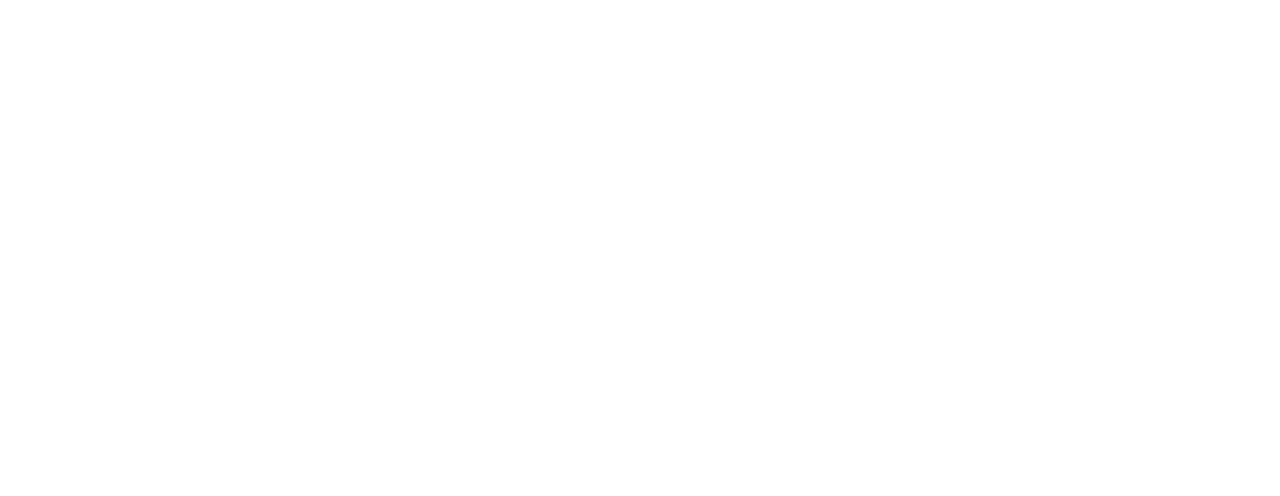
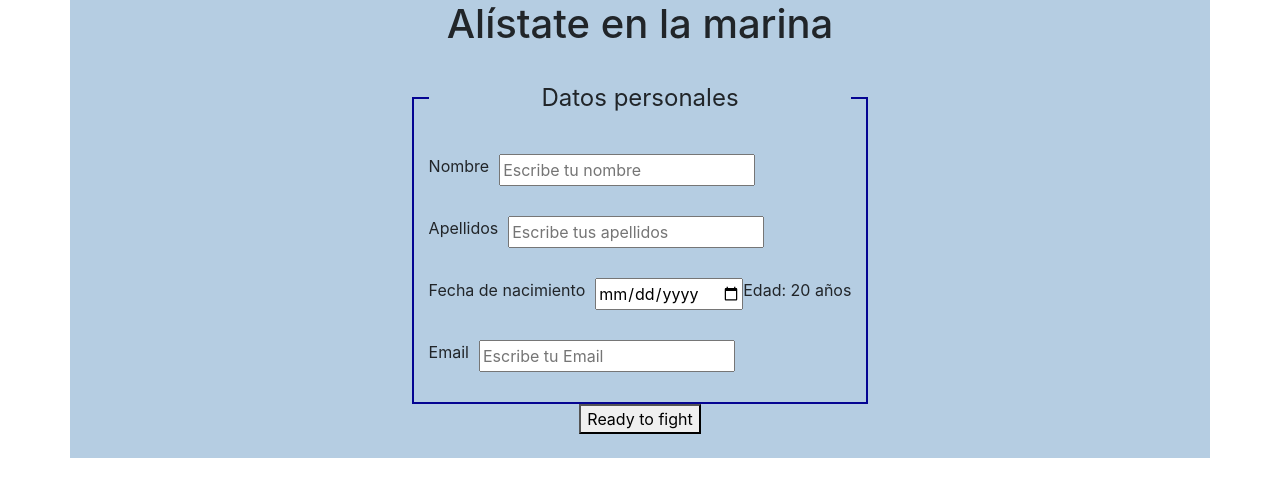
Before and after one commit to r-navarrouribe/c2-react-formulario, a React (Create React App) app: page / in a window 1280 px wide. Shown: the top 496 px of the page. Built offline with nearby package versions, Linux system fonts and the light colour scheme.

Commit message:
Contenido del formulario y contador

```diff
--- a/src/App.js
+++ b/src/App.js
@@ -1,5 +1,17 @@
+import { Header } from "./components/Header";
+import { Formulario } from "./components/Formulario";
+import { useState } from "react";
+
 function App() {
-  return <></>;
+  const [contador, setContador] = useState(0);
+  return (
+    <>
+      <div className="contenedor-general container">
+        <Header />
+        <Formulario contador={contador} setContador={setContador} />
+      </div>
+    </>
+  );
 }
 
 export default App;
--- /dev/null
+++ b/src/components/Formulario.js
@@ -0,0 +1,22 @@
+import { Paso1 } from "./Paso1";
+import { Paso2 } from "./Paso2";
+import { Paso3 } from "./Paso3";
+
+export const Formulario = (props) => {
+  const { contador, setContador } = props;
+  const showPaso = () => {
+    if (contador === 0) {
+      return <Paso1 />;
+    } else if (contador === 1) {
+      return <Paso2 />;
+    } else {
+      return <Paso3 />;
+    }
+  };
+  return (
+    <form className="pasos row flex-column align-items-center justify-content-center py-4">
+      {showPaso()}
+      <button type="boton-submit submit">Ready to fight</button>
+    </form>
+  );
+};
--- /dev/null
+++ b/src/components/Header.js
@@ -0,0 +1,7 @@
+export const Header = () => {
+  return (
+    <header className="cabecera row justify-content-center">
+      <h1>Alístate en la marina</h1>
+    </header>
+  );
+};
--- /dev/null
+++ b/src/components/Paso1.js
@@ -0,0 +1,24 @@
+export const Paso1 = () => {
+  return (
+    <fieldset className="campo-form d-flex justify-content-center alight-items-center flex-column">
+      <legend className="titulo-campo">Datos personales</legend>
+      <div className="input-campo">
+        <label htmlFor="nombre">Nombre</label>
+        <input type="text" id="nombre" placeholder="Escribe tu nombre" />
+      </div>
+      <div className="input-campo">
+        <label htmlFor="apellidos">Apellidos</label>
+        <input type="text" id="apellidos" placeholder="Escribe tus apellidos" />
+      </div>
+      <div className="input-campo">
+        <label htmlFor="fecha">Fecha de nacimiento</label>
+        <input type="date" id="fecha" />
+        <span>Edad: 20 años</span>
+      </div>
+      <div className="input-campo">
+        <label htmlFor="email">Email</label>
+        <input type="email" id="email" placeholder="Escribe tu Email" />
+      </div>
+    </fieldset>
+  );
+};
--- /dev/null
+++ b/src/components/Paso2.js
@@ -0,0 +1,19 @@
+export const Paso2 = () => {
+  return (
+    <fieldset className="campo-form d-flex justify-content-center alight-items-center flex-column">
+      <legend className="titulo-campo">Datos de acceso</legend>
+      <div className="input-campo">
+        <label htmlFor="usuario">Nombre de usuario</label>
+        <input type="text" id="usuario" placeholder="Nombre de usuario" />
+      </div>
+      <div className="input-campo">
+        <label htmlFor="password">Contraseña</label>
+        <input type="password" id="password" placeholder="Contraseña" />
+      </div>
+      <div className="input-campo">
+        <label htmlFor="password-repeat">Repite la contraseña</label>
+        <input type="password" id="password-repeat" placeholder="Contraseña" />
+      </div>
+    </fieldset>
+  );
+};
--- /dev/null
+++ b/src/components/Paso3.js
@@ -0,0 +1,19 @@
+export const Paso3 = () => {
+  return (
+    <fieldset className="campo-form d-flex justify-content-center alight-items-center flex-column">
+      <legend className="titulo-campo">Login</legend>
+      <div className="input-campo">
+        <label htmlFor="user-login">Nombre de usuario</label>
+        <input type="text" id="user-login" placeholder="Nombre de usuario" />
+      </div>
+      <div className="input-campo">
+        <label htmlFor="password-login">Contraseña</label>
+        <input type="password" id="password-login" placeholder="Contraseña" />
+      </div>
+      <div className="input-campo">
+        <label htmlFor="pass-remember">¿Recordar contraseña?</label>
+        <input type="checkbox" id="pass-remember" />
+      </div>
+    </fieldset>
+  );
+};
--- a/src/index.css
+++ b/src/index.css
@@ -1,13 +1,36 @@
 body {
   margin: 0;
-  font-family: -apple-system, BlinkMacSystemFont, 'Segoe UI', 'Roboto', 'Oxygen',
-    'Ubuntu', 'Cantarell', 'Fira Sans', 'Droid Sans', 'Helvetica Neue',
+  font-family: -apple-system, BlinkMacSystemFont, "Segoe UI", "Roboto", "Oxygen",
+    "Ubuntu", "Cantarell", "Fira Sans", "Droid Sans", "Helvetica Neue",
     sans-serif;
   -webkit-font-smoothing: antialiased;
   -moz-osx-font-smoothing: grayscale;
 }
 
 code {
-  font-family: source-code-pro, Menlo, Monaco, Consolas, 'Courier New',
+  font-family: source-code-pro, Menlo, Monaco, Consolas, "Courier New",
     monospace;
 }
+
+.contenedor-general {
+  background-color: #b5cde2;
+}
+
+.input-campo {
+  margin-block: 15px;
+  display: flex;
+  justify-content: left;
+}
+
+.input-campo label {
+  margin-right: 10px;
+}
+
+.campo-form {
+  border: 2px solid rgb(4, 4, 146);
+  padding: 15px;
+}
+
+.titulo-campo {
+  text-align: center;
+}
```
